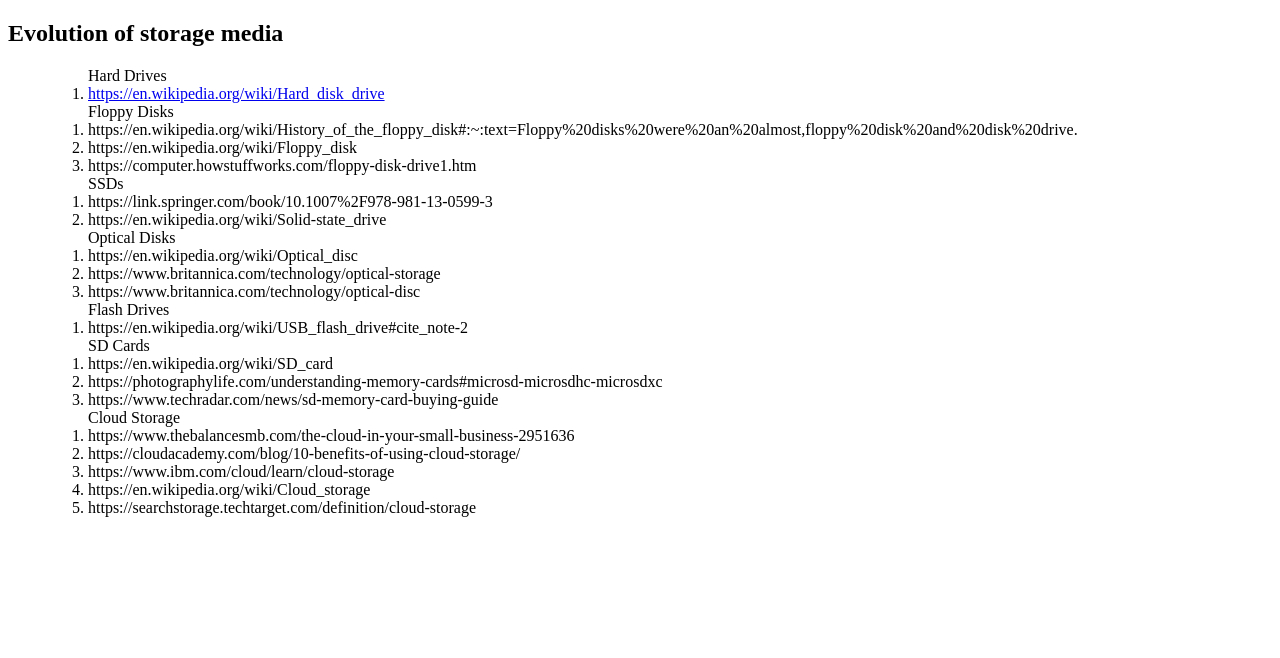
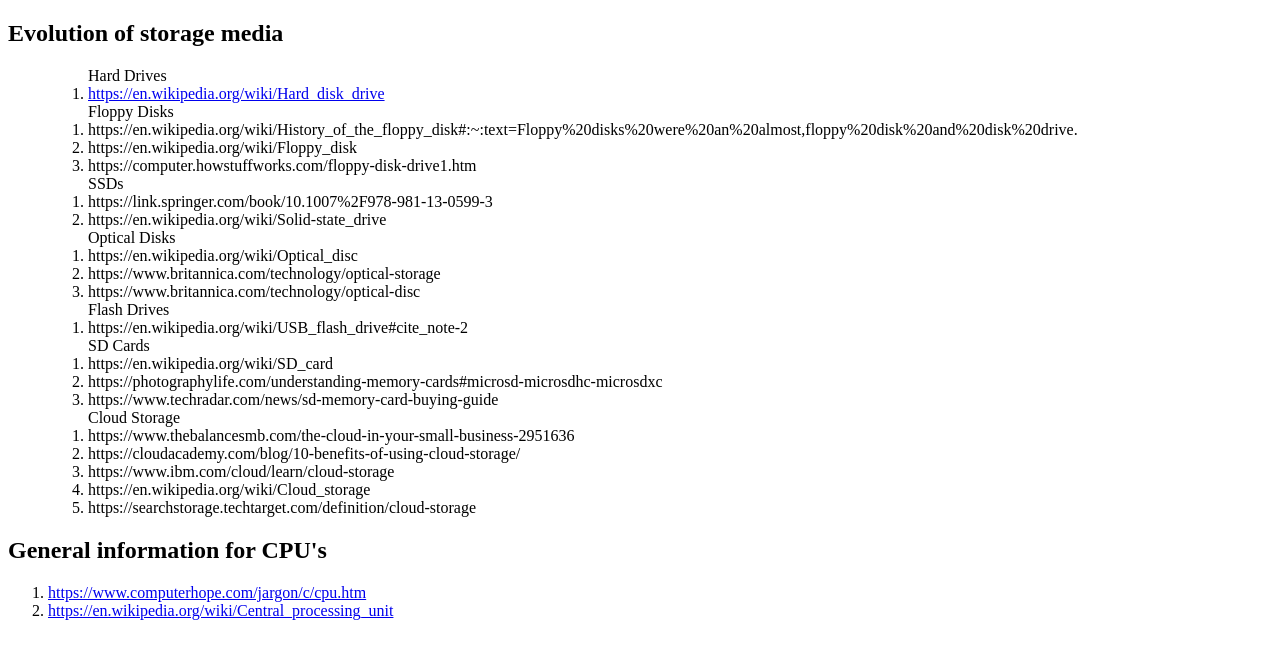
Before and after one commit to I2WT-M-A-P-A/Computer-Technology-Science-Museum, a plain HTML site: page HTML/References.html in a window 1280 px wide. Drawn offline with Linux system fonts and the light colour scheme.

Commit message:
Updated references

```diff
--- a/HTML/References.html
+++ b/HTML/References.html
@@ -45,6 +45,15 @@
                 <li>https://searchstorage.techtarget.com/definition/cloud-storage</li>
 
             </ol>
+
+        </ol>
+        <h2>General information for CPU's</h2>
+
+        <ol>
+
+            <li><a href="https://www.computerhope.com/jargon/c/cpu.htm"> https://www.computerhope.com/jargon/c/cpu.htm</a></li>
+
+            <li><a href="https://en.wikipedia.org/wiki/Central_processing_unit">https://en.wikipedia.org/wiki/Central_processing_unit</a> </li>
         </ol>
 
 
```
